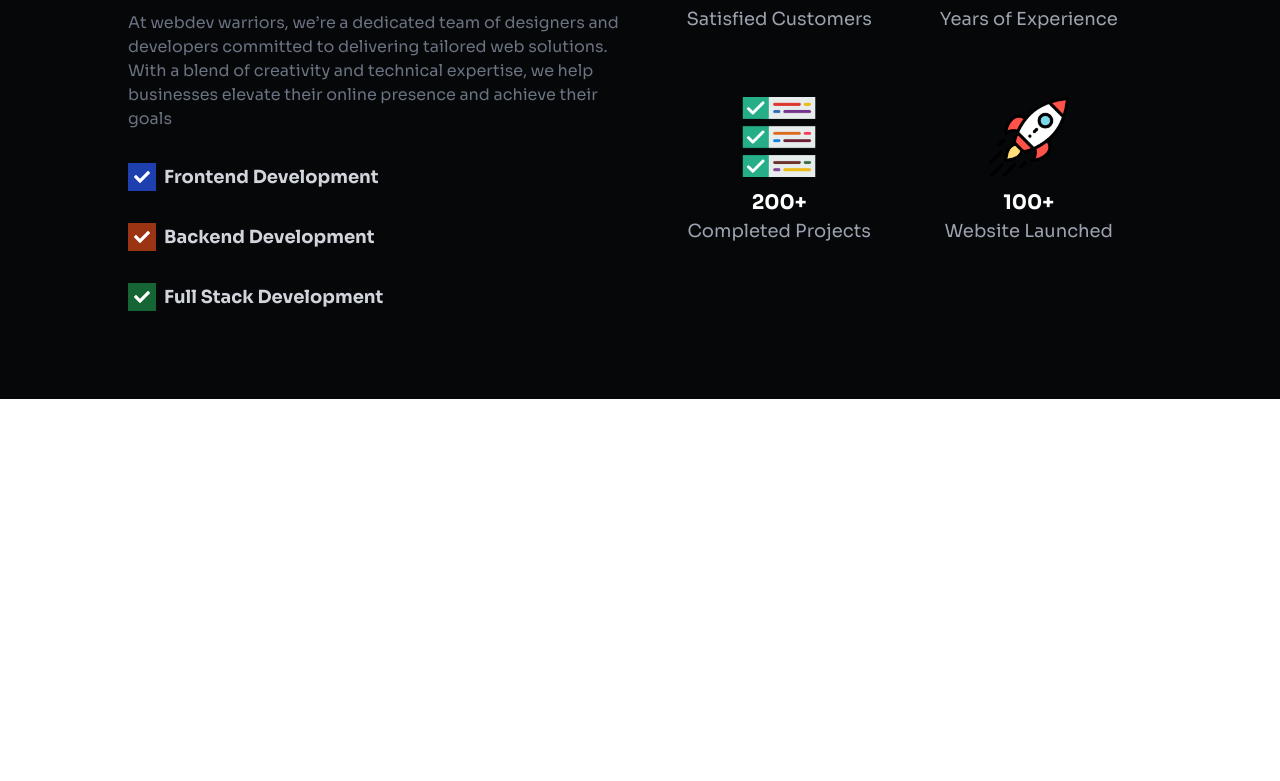
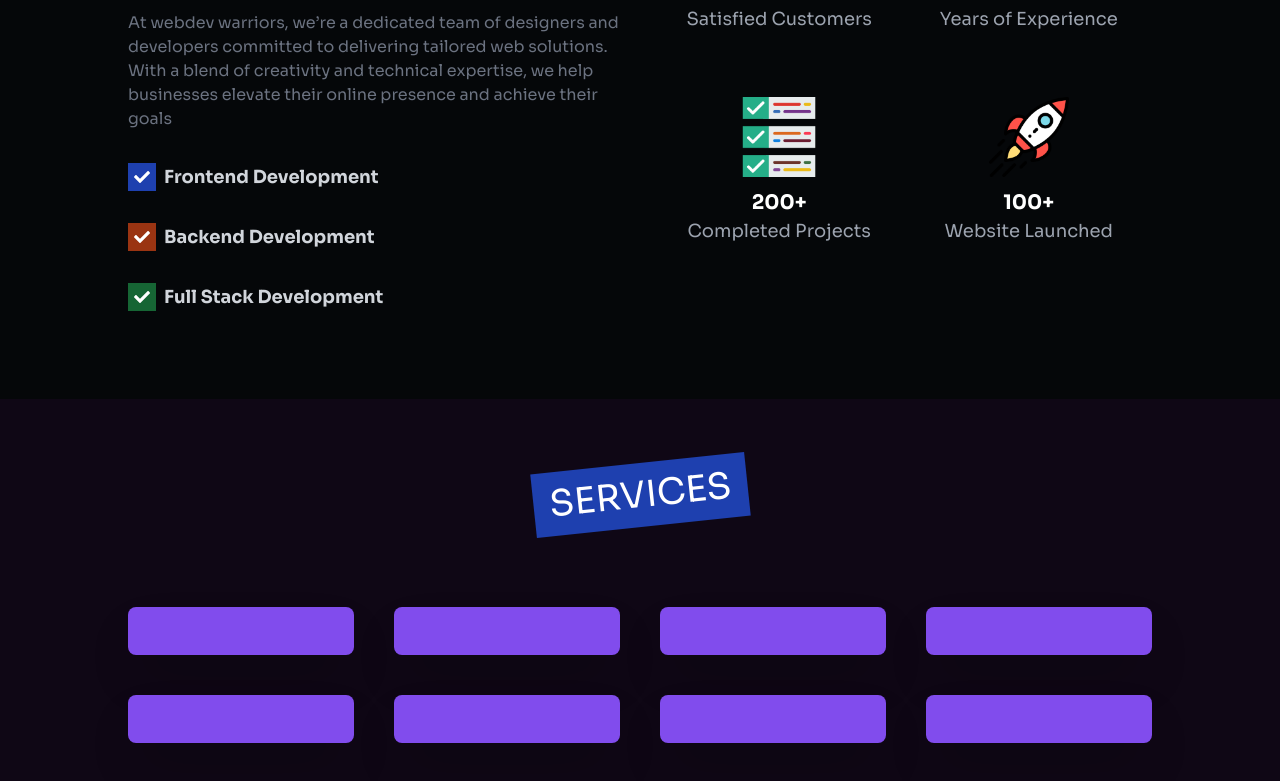
Before and after one commit to mahingaRodin/Portfolio, a Next.js app: page / in a window 1280 px wide. Shown: the part 1213-1994 px from the top of the page. Before the commit the page ends 1612 px from the top, so only its background shows below. Built offline with nearby package versions, Linux system fonts and the light colour scheme.

Commit message:
"updated"

```diff
--- a/components/Home/Home.tsx
+++ b/components/Home/Home.tsx
@@ -1,12 +1,14 @@
 import React from "react";
 import Hero from "./Hero/Hero";
 import About from "./About/About";
+import Services from "./Services/Services";
 
 const Home = () => {
   return (
     <div className="overflow-hidden">
       <Hero />
       <About />
+      <Services />
     </div>
   );
 
```
